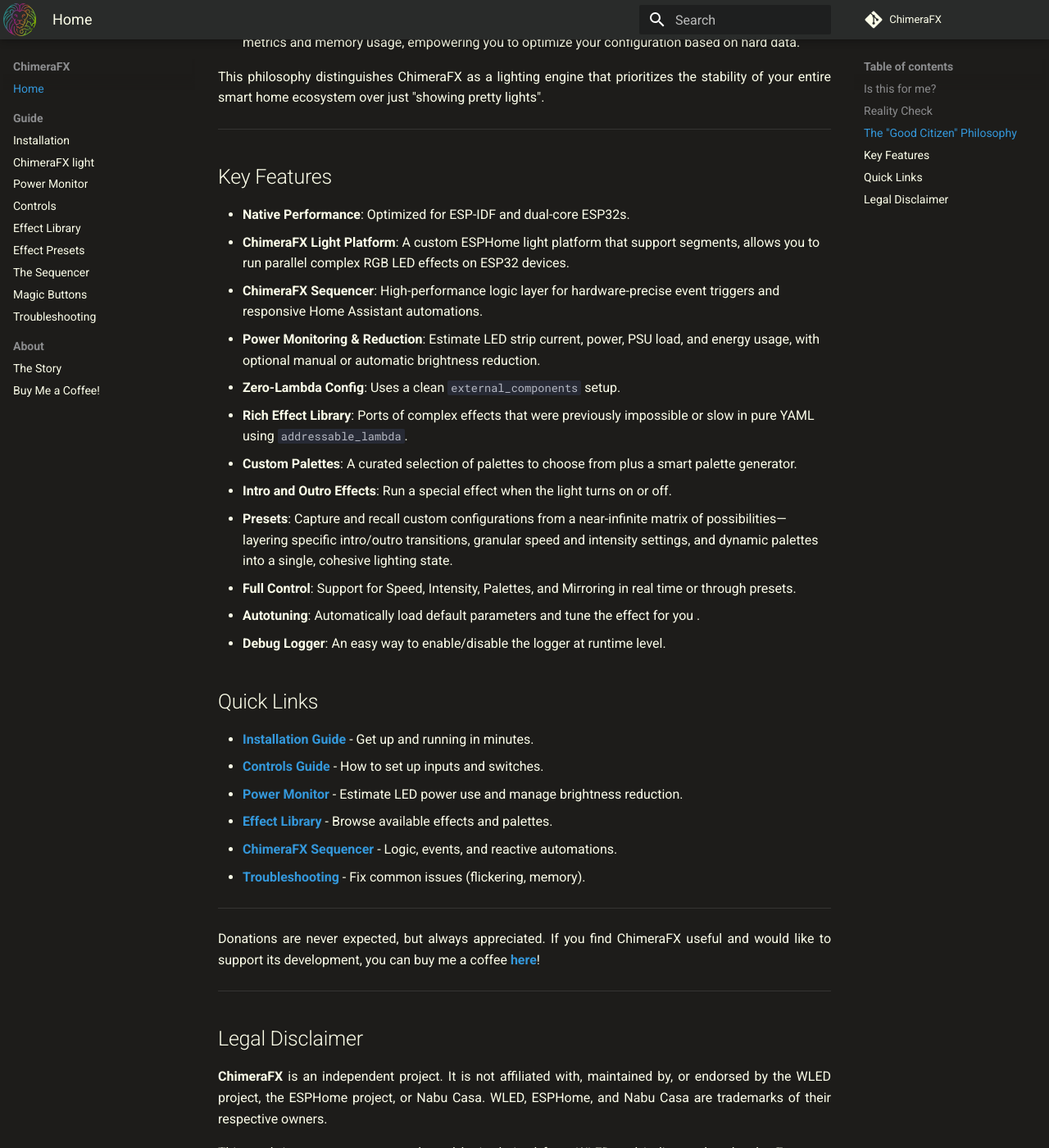
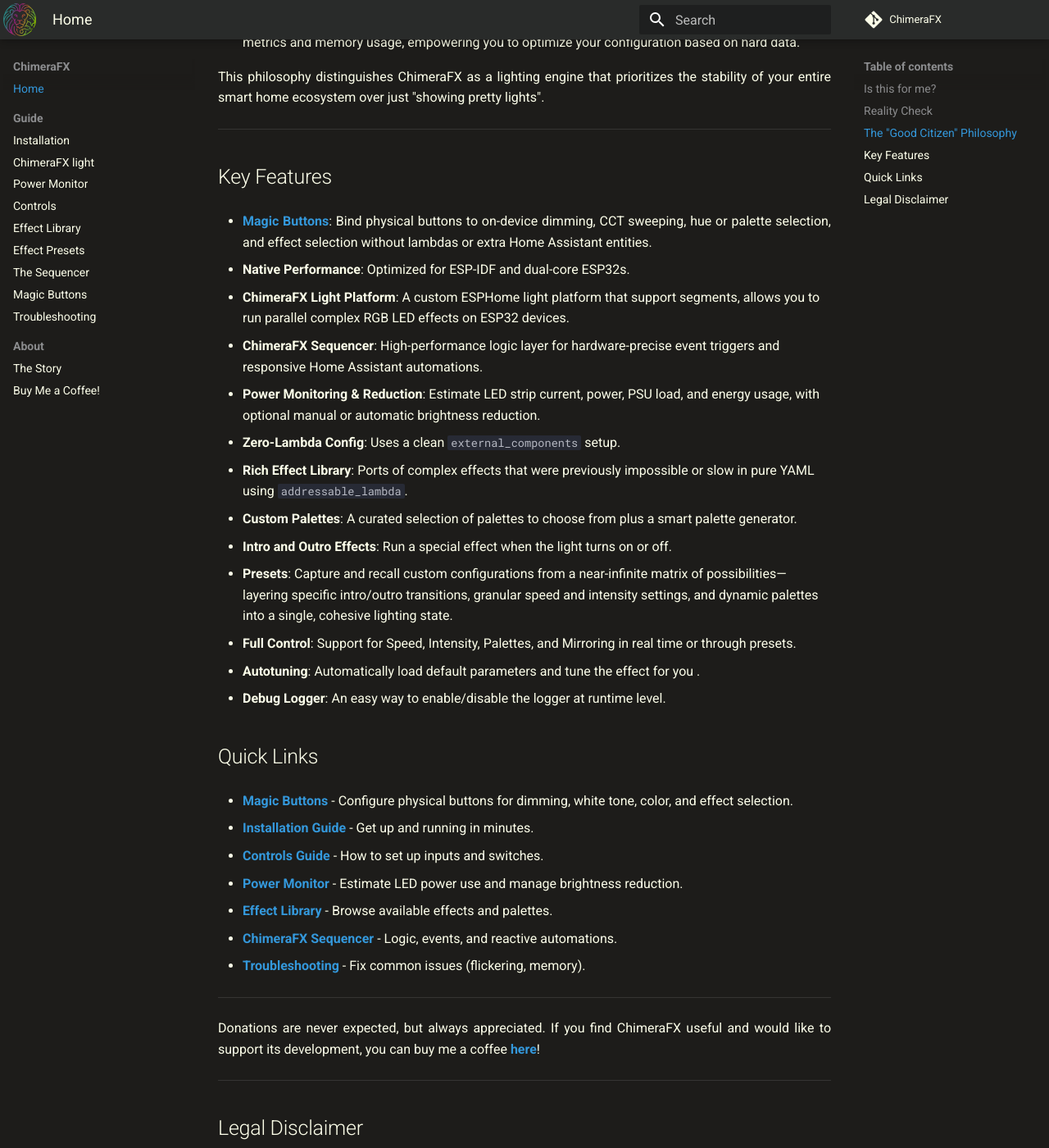
Before and after one commit to effelle/ChimeraFX, an MkDocs documentation site: the page built from docs/index.md, in a window 1280 px wide and 1400 px high, scrolled down 1973 px. Shown: the whole window at 82% size. Built offline with MkDocs 1.6.1 and Material for MkDocs 9.7.7, drawn with Linux system fonts in a browser that asks for light colours; comment, search, counter and statistics services are not loaded.

Commit message:
Document Magic Buttons feature

```diff
--- a/docs/index.md
+++ b/docs/index.md
@@ -48,6 +48,8 @@
 
 ## Key Features
 
+*   **[Magic Buttons](cfx_magic_buttons.md)**: Bind physical buttons to on-device dimming, CCT sweeping, hue or palette selection, and effect selection without lambdas or extra Home Assistant entities.
+
 *   **Native Performance**: Optimized for ESP-IDF and dual-core ESP32s.
 *   **ChimeraFX Light Platform**: A custom ESPHome light platform that support segments, allows you to run parallel complex RGB LED effects on ESP32 devices.
 *   **ChimeraFX Sequencer**: High-performance logic layer for hardware-precise event triggers and responsive Home Assistant automations.
@@ -62,6 +64,8 @@
 *   **Debug Logger**: An easy way to enable/disable the logger at runtime level.
 
 ## Quick Links
+
+*   **[Magic Buttons](cfx_magic_buttons.md)** - Configure physical buttons for dimming, white tone, color, and effect selection.
 
 *   **[Installation Guide](Installation.md)** - Get up and running in minutes.
 *   **[Controls Guide](Controls.md)** - How to set up inputs and switches.
```
Also changed, not shown: README.md (+3 -0 lines).
